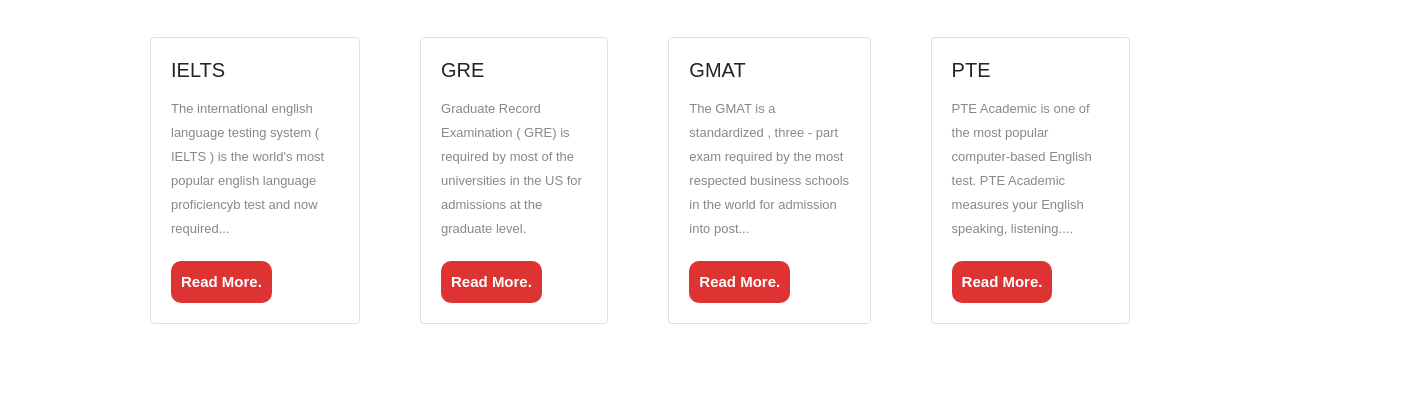
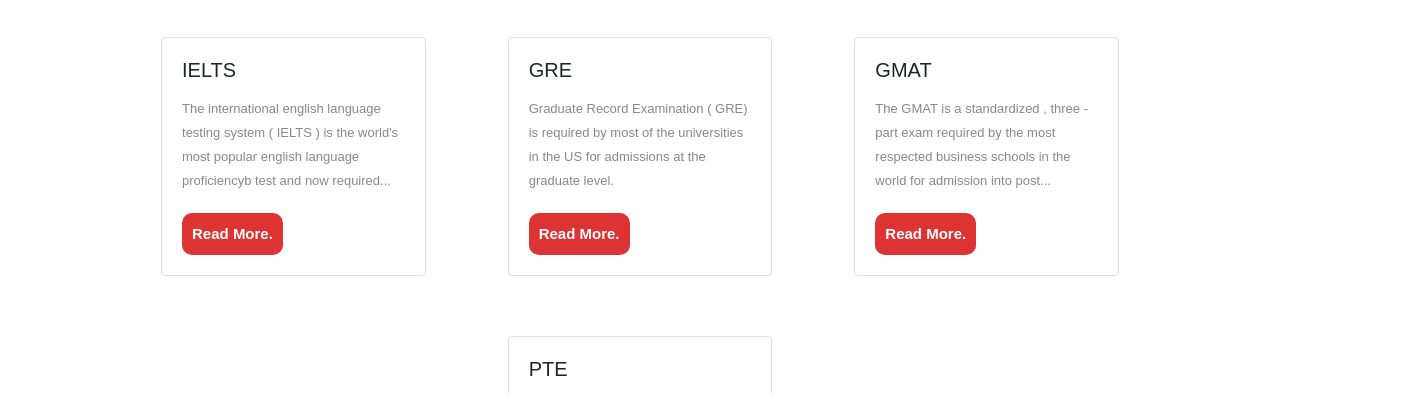
Before and after one commit to subash431/consultancy-website, a plain HTML site: page index.html in a window 1280 px wide. Shown: the part 2038-2431 px from the top of the page, 1410 px wide, since content can reach past the window. Drawn offline with nearby package versions, Linux system fonts and the light colour scheme.

Commit message:
add flex wrap and width in div

```diff
--- a/css/style.css
+++ b/css/style.css
@@ -239,6 +239,7 @@ p {
     justify-content: space-around;
     gap: 6rem;
     width: 100%;
+    flex-wrap: wrap;
 
 }
 
@@ -251,6 +252,8 @@ p {
     gap: 1rem;
     padding: 2rem;
     border-radius: .4rem;
+    width: 27%;
+
 
 }
 
```
